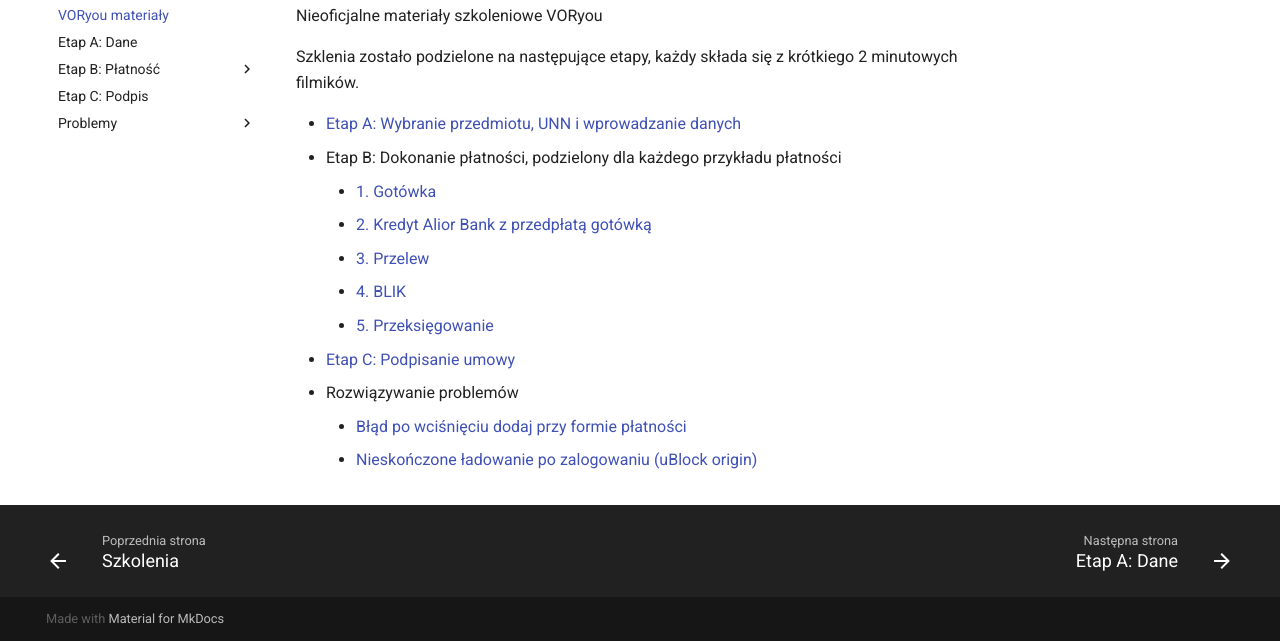
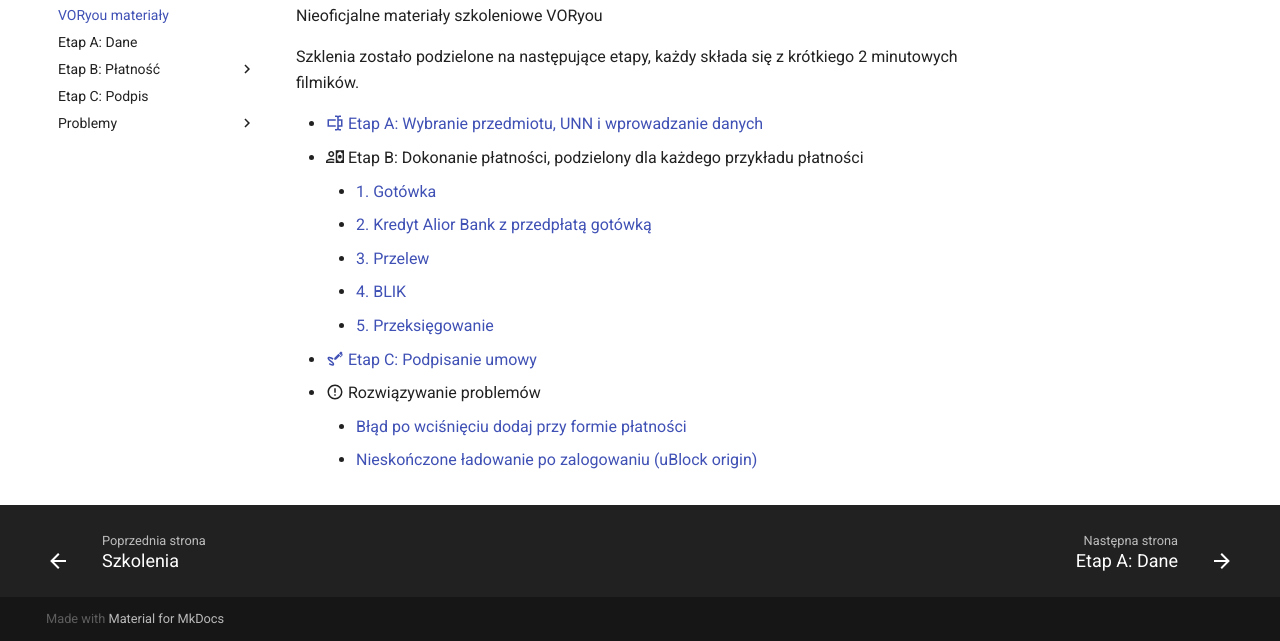
Before and after one commit to szkoleniapt1/s1, a plain HTML site: page VORyou/index.html in a window 1280 px wide. Shown: the part 177-818 px from the top of the page. Drawn offline with Linux system fonts and the light colour scheme.

Commit message:
Deployed 88d9b99 with MkDocs version: 1.3.0

```diff
--- a/VORyou/index.html
+++ b/VORyou/index.html
@@ -473,8 +473,8 @@
 <p>Nieoficjalne materiały szkoleniowe VORyou</p>
 <p>Szklenia zostało podzielone na następujące etapy, każdy składa się z krótkiego 2 minutowych filmików.</p>
 <ul>
-<li><a href="Etap-A/">Etap A: Wybranie przedmiotu, UNN i wprowadzanie danych</a></li>
-<li>Etap B: Dokonanie płatności, podzielony dla każdego przykładu płatności<ul>
+<li><a href="Etap-A/"><span class="twemoji"><svg xmlns="http://www.w3.org/2000/svg" viewBox="0 0 24 24"><path d="M17 7h5v10h-5v2a1 1 0 0 0 1 1h2v2h-2.5c-.55 0-1.5-.45-1.5-1 0 .55-.95 1-1.5 1H12v-2h2a1 1 0 0 0 1-1V5a1 1 0 0 0-1-1h-2V2h2.5c.55 0 1.5.45 1.5 1 0-.55.95-1 1.5-1H20v2h-2a1 1 0 0 0-1 1v2M2 7h11v2H4v6h9v2H2V7m18 8V9h-3v6h3Z"/></svg></span> Etap A: Wybranie przedmiotu, UNN i wprowadzanie danych</a></li>
+<li><span class="twemoji"><svg xmlns="http://www.w3.org/2000/svg" viewBox="0 0 24 24"><path d="M16 11.5a2.5 2.5 0 0 1 5 0 2.5 2.5 0 0 1-5 0M13 3v17h11V3H13m9 13c-1.1 0-2 .9-2 2h-3a2 2 0 0 0-2-2V7c1.11 0 2-.89 2-2h3a2 2 0 0 0 2 2v9M7 6c1.1 0 2 .9 2 2s-.9 2-2 2-2-.9-2-2 .9-2 2-2m0-2C4.79 4 3 5.79 3 8s1.79 4 4 4 4-1.79 4-4-1.79-4-4-4m0 10c-3.87 0-7 1.79-7 4v2h11v-2H2c0-.58 1.75-2 5-2 1.83 0 3.17.45 4 .95v-2.23C9.87 14.27 8.5 14 7 14Z"/></svg></span> Etap B: Dokonanie płatności, podzielony dla każdego przykładu płatności<ul>
 <li><a href="Etap-B/Gotowka/">1. Gotówka</a></li>
 <li><a href="Etap-B/Alior-i-gotowka/">2. Kredyt Alior Bank z przedpłatą gotówką</a></li>
 <li><a href="Etap-B/Przelew/">3. Przelew</a></li>
@@ -482,8 +482,8 @@
 <li><a href="Etap-B/Przeksiegowanie/">5. Przeksięgowanie</a></li>
 </ul>
 </li>
-<li><a href="Etap-C/">Etap C: Podpisanie umowy</a></li>
-<li>Rozwiązywanie problemów<ul>
+<li><a href="Etap-C/"><span class="twemoji"><svg xmlns="http://www.w3.org/2000/svg" viewBox="0 0 24 24"><path d="M9.75 20.85c1.78-.7 1.39-2.63.49-3.85-.89-1.25-2.12-2.11-3.36-2.94A9.817 9.817 0 0 1 4.54 12c-.28-.33-.85-.94-.27-1.06.59-.12 1.61.46 2.13.68.91.38 1.81.82 2.65 1.34l1.01-1.7C8.5 10.23 6.5 9.32 4.64 9.05c-1.06-.16-2.18.06-2.54 1.21-.32.99.19 1.99.77 2.77 1.37 1.83 3.5 2.71 5.09 4.29.34.33.75.72.95 1.18.21.44.16.47-.31.47-1.24 0-2.79-.97-3.8-1.61l-1.01 1.7c1.53.94 4.09 2.41 5.96 1.79m9.21-13.52L13.29 13H11v-2.29l5.67-5.68 2.29 2.3m3.4-.78c-.01.3-.32.61-.64.92L19.2 10l-.87-.87 2.6-2.59-.59-.59-.67.67-2.29-2.29 2.15-2.15c.24-.24.63-.24.86 0l1.43 1.43c.24.22.24.62 0 .86-.21.21-.41.41-.41.61-.02.2.18.42.38.59.29.3.58.58.57.88Z"/></svg></span> Etap C: Podpisanie umowy</a></li>
+<li><span class="twemoji"><svg xmlns="http://www.w3.org/2000/svg" viewBox="0 0 24 24"><path d="M11 15h2v2h-2v-2m0-8h2v6h-2V7m1-5C6.47 2 2 6.5 2 12a10 10 0 0 0 10 10 10 10 0 0 0 10-10A10 10 0 0 0 12 2m0 18a8 8 0 0 1-8-8 8 8 0 0 1 8-8 8 8 0 0 1 8 8 8 8 0 0 1-8 8Z"/></svg></span> Rozwiązywanie problemów<ul>
 <li><a href="Problemy/dodanie-formy-platnosci/">Błąd po wciśnięciu dodaj przy formie płatności</a></li>
 <li><a href="Problemy/uBlock-origin/">Nieskończone ładowanie po zalogowaniu (uBlock origin)</a></li>
 </ul>
```
Also changed, not shown: 1 other file.
